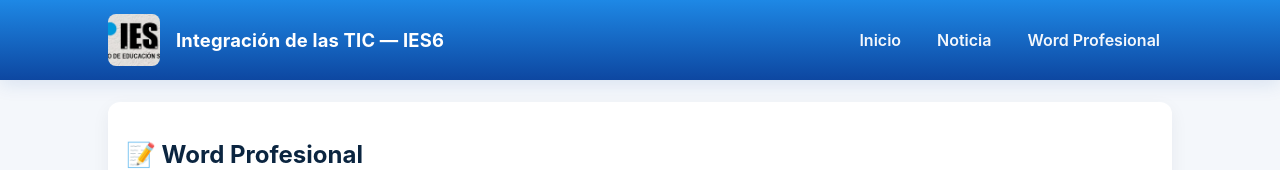
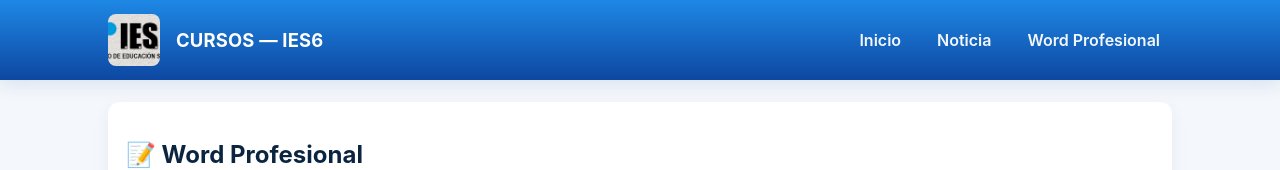
Before and after one commit to Danielv585/TicExcel003, a plain HTML site: page worProfesional.html in a window 1280 px wide. Shown: the top 170 px of the page. Drawn offline with Linux system fonts and the light colour scheme.

Commit message:
Actualizar worProfesional.html

```diff
--- a/worProfesional.html
+++ b/worProfesional.html
@@ -13,7 +13,7 @@
 
       <img src="Screenshot_1000.png" class="logo" />
 
-      <div class="brand">Integración de las TIC — IES6</div>
+      <div class="brand">CURSOS — IES6</div>
 
       <nav class="main-nav">
         <a href="index.html">Inicio</a>
```
